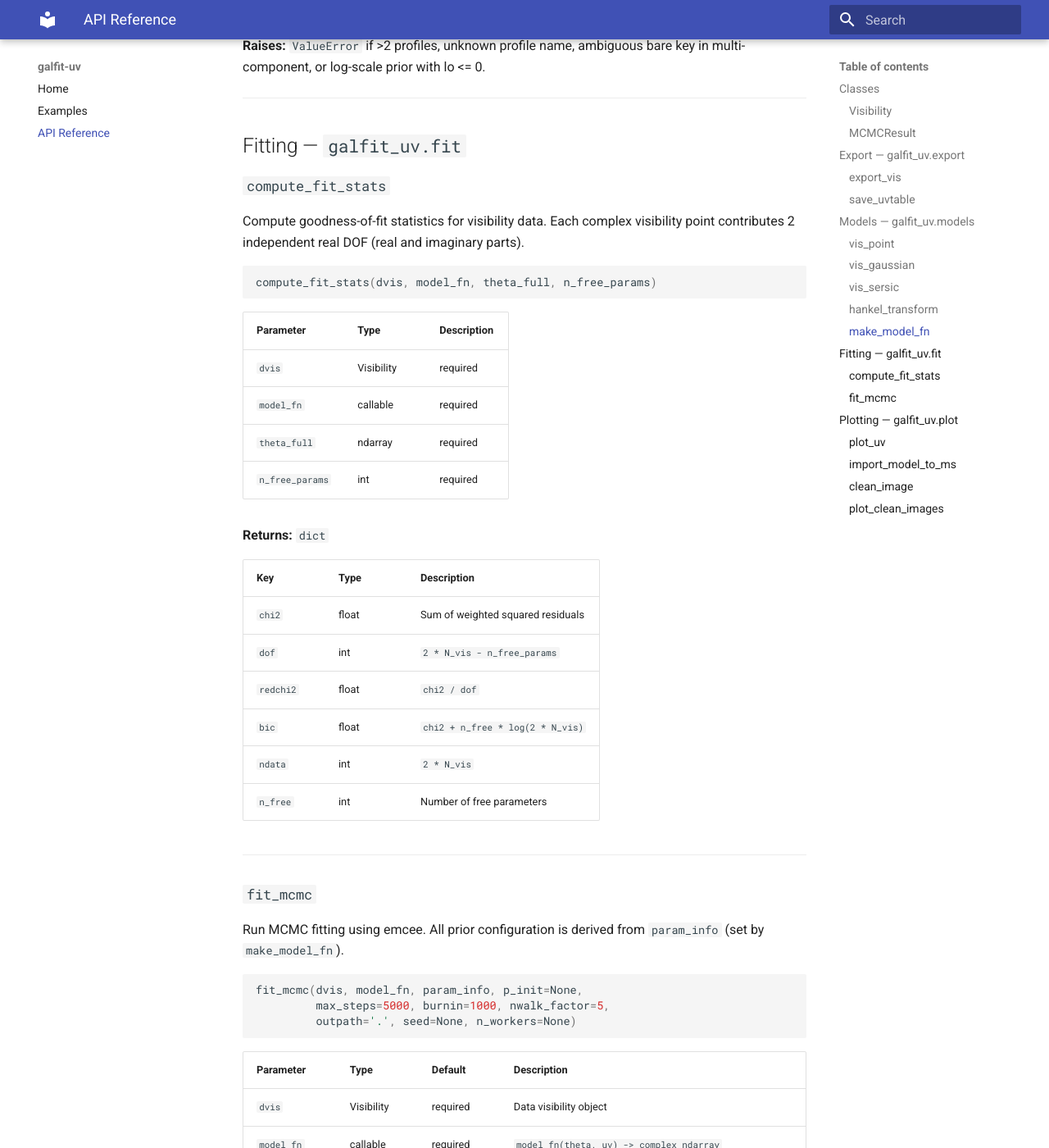
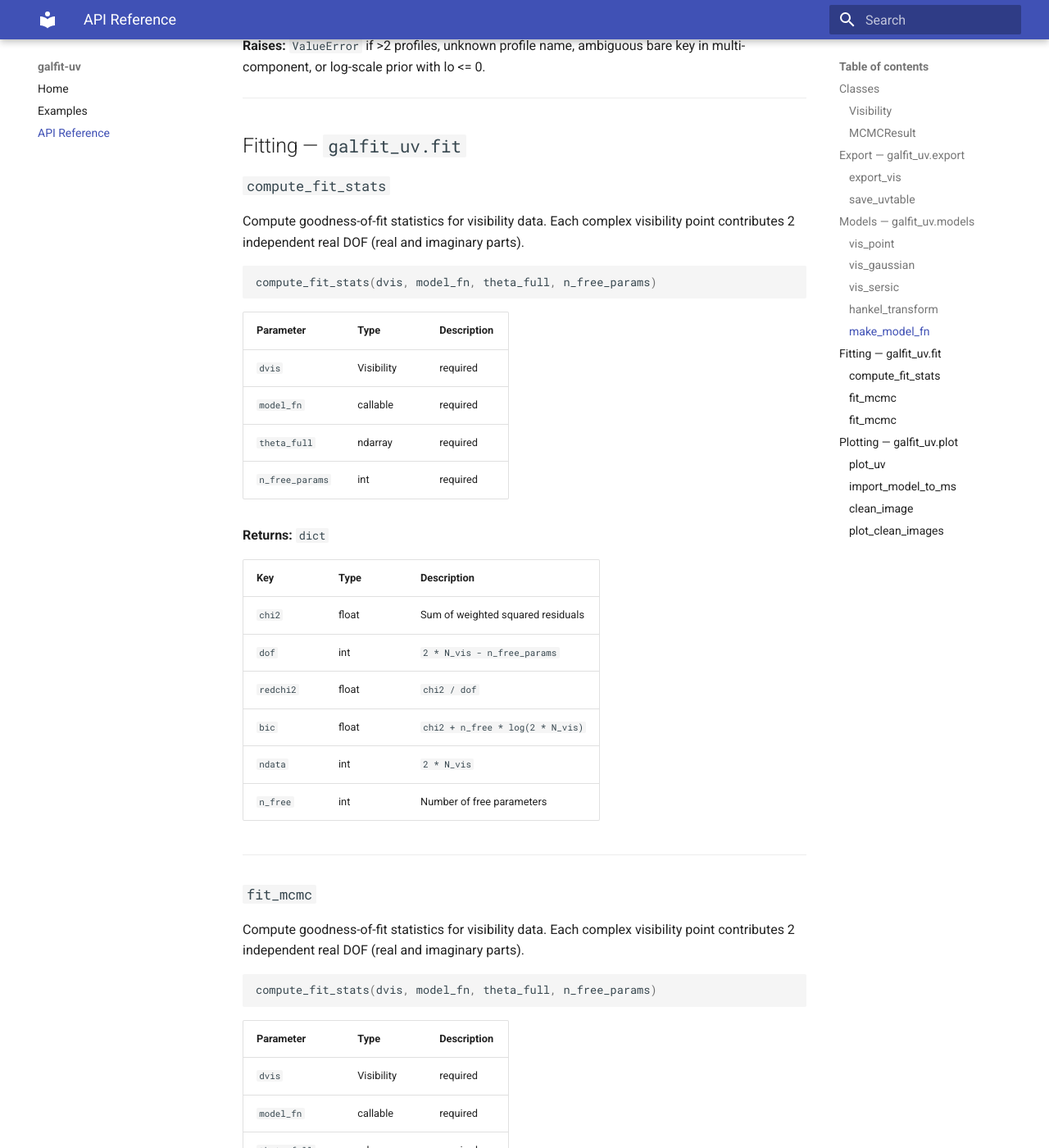
Before and after one commit to jyshangguan/Galfit-uv, an MkDocs documentation site: the page built from docs/api.md, in a window 1280 px wide and 1400 px high, scrolled down 6880 px. Shown: the whole window at 82% size. Built offline with MkDocs 1.6.1 and Material for MkDocs 9.7.7, drawn with Linux system fonts in a browser that asks for light colours.

Commit message:
add compute_fit_stats and LogProbability to skill and API docs
Co-Authored-By: Claude Opus 4.6 <noreply@anthropic.com>

````diff
--- a/docs/api.md
+++ b/docs/api.md
@@ -273,6 +273,34 @@ compute_fit_stats(dvis, model_fn, theta_full, n_free_params)
 
 ### `fit_mcmc`
 
+Compute goodness-of-fit statistics for visibility data. Each complex visibility point contributes 2 independent real DOF (real and imaginary parts).
+
+```python
+compute_fit_stats(dvis, model_fn, theta_full, n_free_params)
+```
+
+| Parameter | Type | Description |
+|-----------|------|-------------|
+| `dvis` | Visibility | required | Data visibility object |
+| `model_fn` | callable | required | `model_fn(theta, uv) -> complex ndarray` |
+| `theta_full` | ndarray | required | Full parameter vector (all params, including any fixed) |
+| `n_free_params` | int | required | Number of free (non-fixed) parameters |
+
+**Returns:** `dict`
+
+| Key | Type | Description |
+|-----|------|-------------|
+| `chi2` | float | Sum of weighted squared residuals |
+| `dof` | int | `2 * N_vis - n_free_params` |
+| `redchi2` | float | `chi2 / dof` |
+| `bic` | float | `chi2 + n_free * log(2 * N_vis)` |
+| `ndata` | int | `2 * N_vis` |
+| `n_free` | int | Number of free parameters |
+
+---
+
+### `fit_mcmc`
+
 Run MCMC fitting using emcee. All prior configuration is derived from `param_info` (set by `make_model_fn`).
 
 ```python
````
Also changed, not shown: .claude/skills/galfit-uv/SKILL.md (+10 -1 lines), .claude/skills/galfit-uv/references/api-reference.md (+59 -0 lines).
